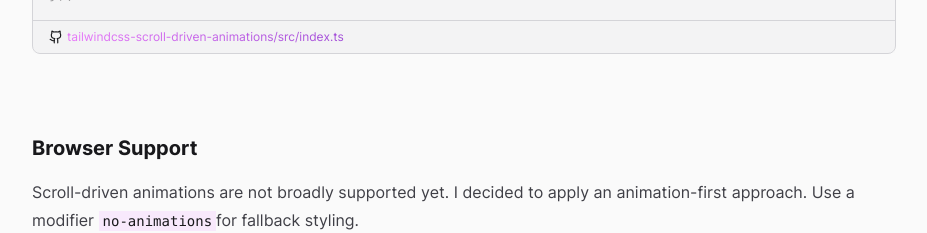
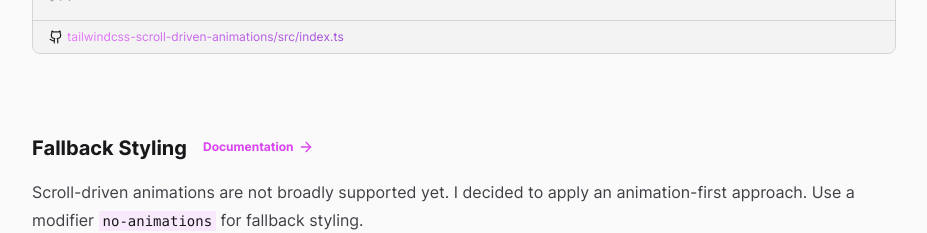
Before and after one commit to adamplesnik/tailwindcss-scroll-driven-animations, a React (Vite) app: page / in a window 1280 px wide. Shown: the part 2666-2899 px from the top of the page, without its empty margins (176-1103 px from the left). Built offline with nearby package versions, Linux system fonts and the light colour scheme; what @adam.plesnik/tailwindcss-scroll-driven-animations would draw is missing.

Commit message:
Fix errors

```diff
--- a/src/partials/Animations.tsx
+++ b/src/partials/Animations.tsx
@@ -108,11 +108,12 @@ const Animations = () => {
       >
         {codeExampleScope}
       </CodeBlock>
-      <Heading size={3}>Browser Support</Heading>
+      <Heading size={3} href="/docs#documentation-fallback" hrefType="documentation">
+        Fallback Styling
+      </Heading>
       <Paragraph>
         Scroll-driven animations are not broadly supported yet. I decided to apply an
-        animation-first approach. Use a modifier <Code>no-animations</Code>
-        for fallback styling.
+        animation-first approach. Use a modifier <Code>no-animations</Code> for fallback styling.
       </Paragraph>
       <CodeBlock
         Icon={Github}
```
